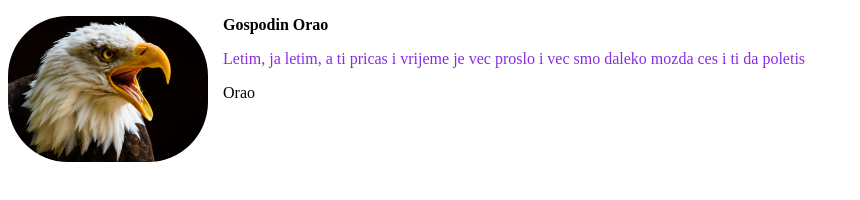
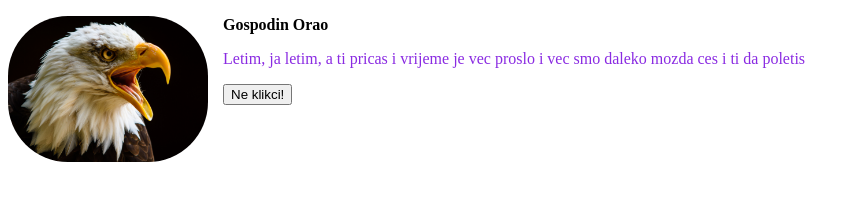
Before and after one commit to NinoslavNinkovic/Slika, a plain HTML site: page Index.html in a window 1280 px wide. Shown: the whole page, without its empty margins (0-860 px from the left). Drawn offline with Linux system fonts and the light colour scheme.

```diff
--- a/Index.html
+++ b/Index.html
@@ -12,6 +12,12 @@
     i vrijeme je vec proslo
     i vec smo daleko
     mozda ces i ti da poletis</p>
-<a onclick="window.open(https://tekstovi.net/2,731,8806.html)">Orao</a>
+<button onclick="openNewPage()">Ne klikci!</button>
+
+<script>
+    function openNewPage() {
+        window.location.href = "https://tekstovi.net/2,731,8806.html";
+    }
+</script>
 </body>
 </html>
```
